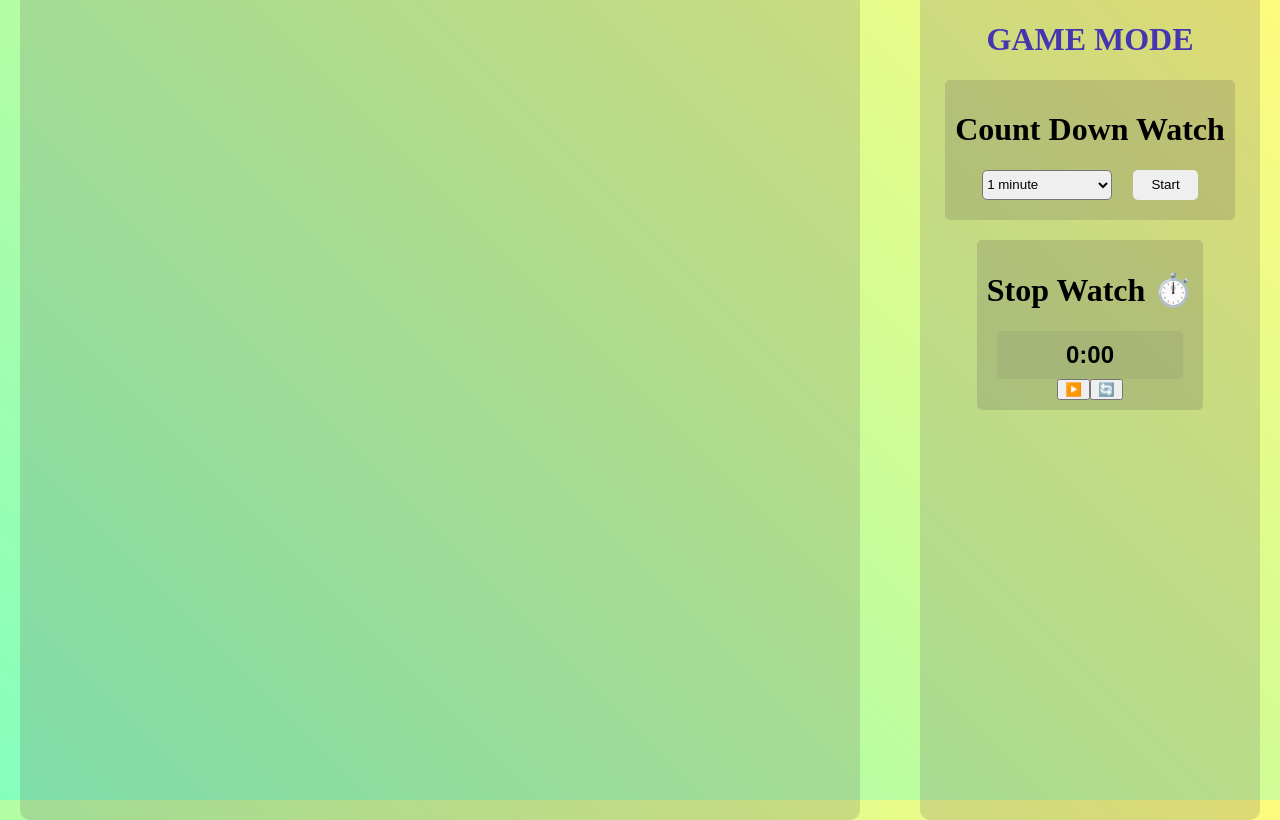
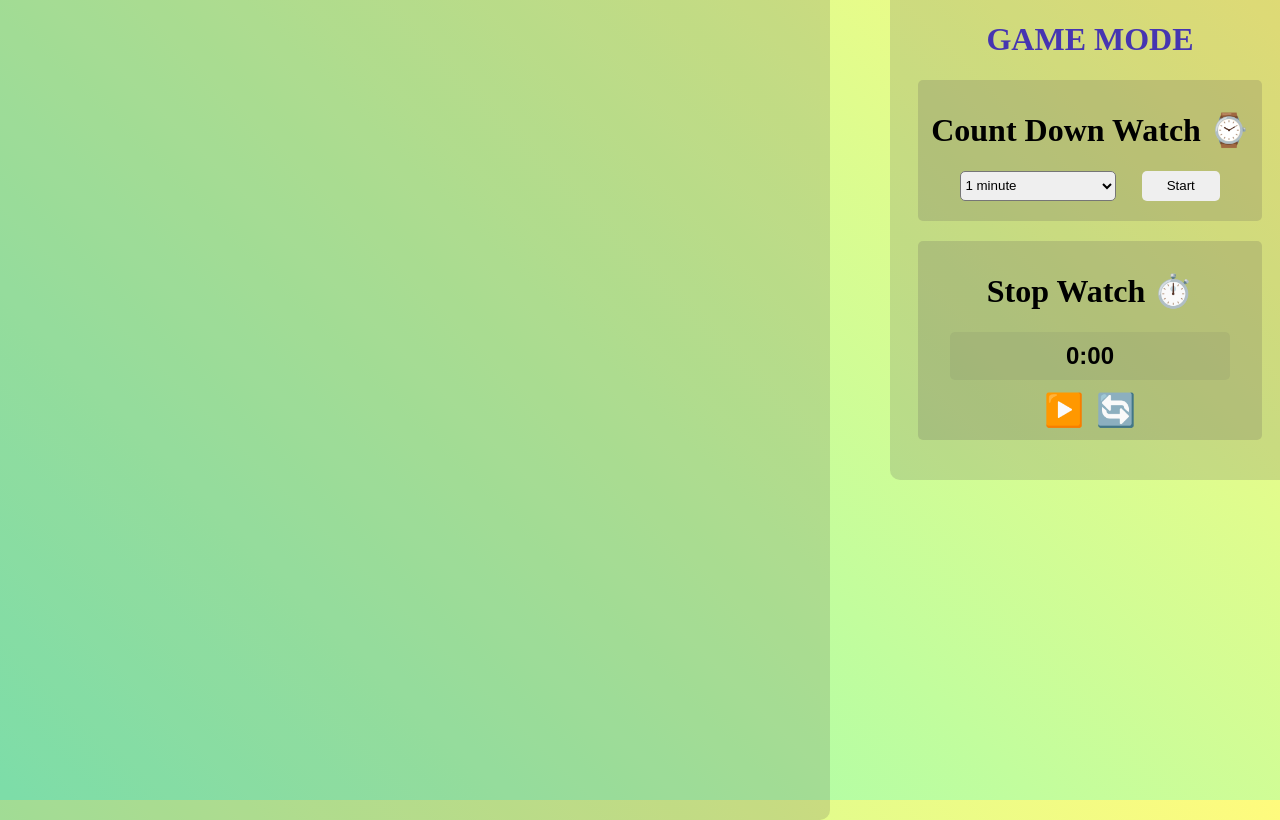
Before and after one commit to Tien-LN/React_web_applications, a React (Vite) app in the folder duplicate_cards_matching/: page / in a window 1280 px wide. Built offline with nearby package versions, Linux system fonts and the light colour scheme.

Commit message:
small change

```diff
--- a/duplicate_cards_matching/src/Count_down_watch.jsx
+++ b/duplicate_cards_matching/src/Count_down_watch.jsx
@@ -4,7 +4,6 @@ export function CountDownWatch({GameOver ,onGameOver, onGameStart}) {
   const [selectedTime, setSelectedTime] = useState(60);
   const [currentTime, setCurrentTime] = useState(null);
   const [timerId, setTimerId] = useState(null);
-  const [isGameOver, setIsGameOver] = useState(false);
 
   const formatTime = (seconds) => {
     if(seconds === 'infinity') return 'No Time Limit';
@@ -52,7 +51,7 @@ export function CountDownWatch({GameOver ,onGameOver, onGameStart}) {
 
   return (
     <div className='countdown-watch'>
-      <h1>Count Down Watch</h1>
+      <h1>Count Down Watch ⌚</h1>
       <div className = "countdown-watch-display">
         {currentTime !== null ? (
           <span className='TimerDisplay'>{formatTime(currentTime)}</span>
--- a/duplicate_cards_matching/src/index.css
+++ b/duplicate_cards_matching/src/index.css
@@ -59,7 +59,8 @@ body {
     display: flex;
     flex-direction: column;
     align-items: center;
-    width: 300px;
+    width: 360px;
+    height: 460px;
     background-color: rgba(93, 88, 88, 0.2);
     border-radius: 10px;
     padding: 20px;
@@ -67,7 +68,7 @@ body {
 
 .game-mode h1 {
     width: 100%;
-    text-align: left;
+    text-align: center;
 }
 
 .TimerDisplay {
@@ -92,6 +93,7 @@ body {
     flex-direction: column;
     align-items: center;
     margin-bottom: 20px;
+    width: 90%;
 }
 
 .countdown-watch-display {
@@ -115,4 +117,18 @@ body {
     display: flex;
     flex-direction: column;
     align-items: center;
+    width: 90%;
 }
+
+.btn {
+    border: none;
+    background-color: transparent;
+    font-size: 2em;
+    margin-top: 10px;
+}
+
+.buttons {
+    display: flex;
+    justify-content: center;
+    align-items: center;
+}
```
